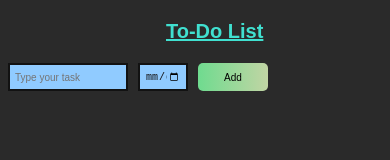
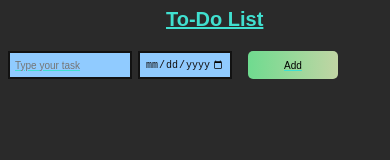
Before and after one commit to sakibmansuri/To-do-list, a plain HTML site: page index.html in a window 390 px wide. Drawn offline with Linux system fonts and the light colour scheme.

Commit message:
Update index.html

```diff
--- a/index.html
+++ b/index.html
@@ -92,7 +92,7 @@
 
             .todoGrid {
                 display: grid;
-                grid-template-columns: 120px 50px 70px;
+                grid-template-columns: 120px 100px 90px;
                 column-gap: 10px;
                 row-gap: 10px;
                 margin-bottom: 15px;
@@ -101,15 +101,24 @@
 
             .todoInp {
                 display: grid;
-                grid-template-columns: 120px 50px 70px;
+                grid-template-columns: 120px 100px 90px;
                 column-gap: 10px;
                 row-gap: 10px;
                 margin-bottom: 15px;
                 align-items: stretch;
             }
 
-            .nameInp,
+            .nameInp {
+                width: 110px;
+                border: 2px solid rgb(18, 18, 18);
+                font-size: 10px;
+                padding: 5px;
+                background-color: rgb(144, 203, 255);
+                color: rgb(17, 15, 15);
+            }
+
             .dateInp {
+                width: 80px;
                 border: 2px solid rgb(18, 18, 18);
                 font-size: 10px;
                 padding: 5px;
@@ -156,8 +165,7 @@
     </style>
 </head>
 
-<body>
-    <p class="title">To-Do List</p>
+<bod20 <p class="title">To-Do List</p>
 
     <div>
         <div class="todoInp">
@@ -235,6 +243,6 @@
                 localStorage.setItem('todoList', JSON.stringify(todoList));
             }
         </script>
-</body>
+        </body>
 
 </html>
```
